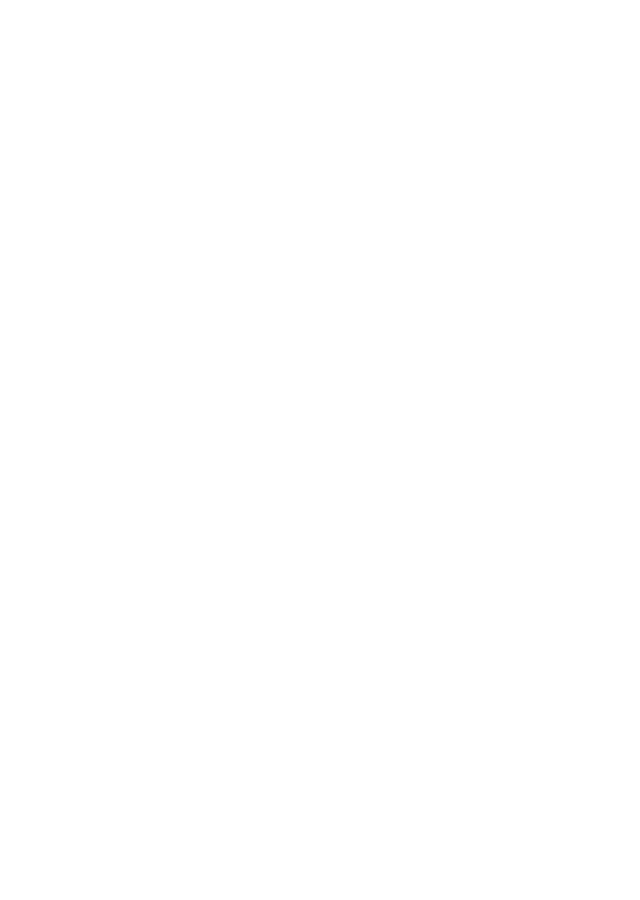
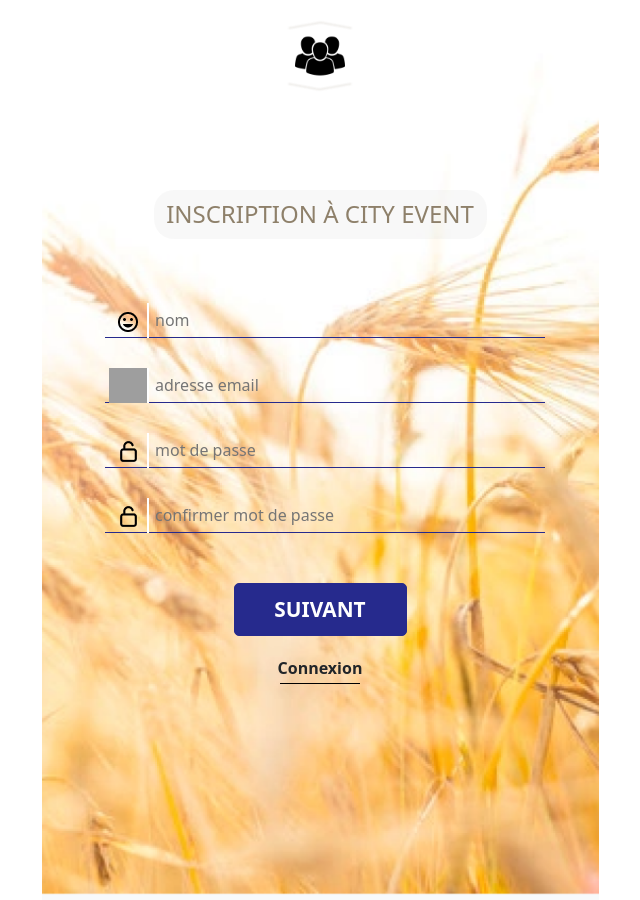
Before and after one commit to Webforce1210/CityEvent, an Angular app: page /login/register in a window 1280 px wide. Before the commit this address led to /. Shown: the whole page, without its empty margins (320-960 px from the left). Before the commit the page ends 800 px from the top, so only its background shows below. Built offline with nearby package versions, Linux system fonts and the light colour scheme; grey boxes are pictures that could not be loaded.

Commit message:
register --start

```diff
--- a/src/app/app-routing.module.ts
+++ b/src/app/app-routing.module.ts
@@ -48,7 +48,7 @@
     component: InscriptionActiviteComponent
   },
   {
-    path: "login",
+    path: "login/:mode",
     component: LoginSignupComponent
   },
   {
--- a/src/app/info-event/info-event.component.html
+++ b/src/app/info-event/info-event.component.html
@@ -66,7 +66,7 @@
                                 <img [src]="'/assets/avatars/'+ user.avatar" alt="avatar de {{user.pseudo}}"
                                     class="rounded-circle avatar">
                             </ng-template>
-                            <div class="flag" *ngIf=" user.events[0].role === 'Organisateur'">
+                            <div class="flag" *ngIf="user.events[0].role === 'Organisateur'">
                                 <svg xmlns="http://www.w3.org/2000/svg" width="25" height="25" fill="currentColor"
                                     class="bi bi-award" viewBox="0 0 16 16">
                                     <path
--- a/src/app/login-signup/login-signup.component.css
+++ b/src/app/login-signup/login-signup.component.css
@@ -134,7 +134,7 @@
     padding: 10px;
     text-align: center;
     width: 173px;
-    margin: 0 auto;
+    margin: 20px auto;
     font-size: 1.3rem;
     text-transform: uppercase;
     font-weight: bold;
--- a/src/app/login-signup/login-signup.component.html
+++ b/src/app/login-signup/login-signup.component.html
@@ -12,21 +12,43 @@
         </header>
         <form action="account.html" class="connexion__form" method="post">
             <p class="text-danger fw-bold text-center my-3" *ngIf="error">
-                Le mot de passe ou l'email est faux.
+                {{ (isRegistered === true) ? messages.register : messages.login }}
             </p>
+
+            <div class="name" *ngIf="isRegistered">
+                <input type="text" class="input__signup" name="name" id="name" placeholder="nom">
+            </div>
+
             <div class="email">
-                <input type="text" name="email" id="email" [formControl]="emailValue" class="input__signin"
-                    placeholder="adresse email">
+                <input type="text" name="email"
+                    [ngClass]="{'input__signup': isRegistered, 'input__signin': !isRegistered}" id="email"
+                    [formControl]="emailValue" placeholder="adresse email">
             </div>
+
             <div class="password">
-                <input type="password" class="input__signin" [formControl]="passwordValue" name="password" id="password"
-                    placeholder="mot de passe">
+                <input type="password" [ngClass]="{'input__signup': isRegistered, 'input__signin': !isRegistered}"
+                    [formControl]="passwordValue" name="password" id="password" placeholder="mot de passe">
             </div>
-            <p class="text-center connexion__info forgot">Mot de passe oublié ?</p>
-            <input type="submit" value="connexion" (click)="login()" class="connexion__submit">
-            <p class="text-center connexion__info fw-bold sign">
-                <a href="signup1.html">Inscription</a>
-            </p>
+
+            <div class="password" *ngIf="isRegistered">
+                <input type="confirm" class="input__signup" name="confirm" id="confirm"
+                    placeholder="confirmer mot de passe">
+            </div>
+
+            <div *ngIf="isRegistered" class="d-flex justify-content-center flex-column">
+                <input type="submit" value="suivant" class="connexion__submit">
+                <p class="text-center connexion__info fw-bold sign">
+                    <a routerLink="/login/connexion">Connexion</a>
+                </p>
+            </div>
+
+            <div *ngIf="!isRegistered" class="d-flex justify-content-center flex-column">
+                <p class="text-center connexion__info forgot">Mot de passe oublié ?</p>
+                <input type="submit" value="connexion" (click)="login()" class="connexion__submit">
+                <p class="text-center connexion__info fw-bold sign">
+                    <a routerLink="/login/register">Inscription</a>
+                </p>
+            </div>
         </form>
     </article>
 
--- a/src/app/login-signup/login-signup.component.ts
+++ b/src/app/login-signup/login-signup.component.ts
@@ -3,6 +3,7 @@
 import { FormControl } from '@angular/forms';
 import { Router, ActivatedRoute } from '@angular/router';
 import { User } from '../models/User.model';
+let uniqid = require('uniqid');
 
 @Component({
   selector: 'app-login-signup',
@@ -10,13 +11,31 @@
   styleUrls: ['./login-signup.component.css']
 })
 export class LoginSignupComponent implements OnInit {
+  selectedRegion: string[] = [];
+  selectedHobbies: string[] = [];
+  userHobbies: string[] = [];
+  userRegions: string[] = [];
+  isRegistered: boolean = false;
+
+  nameValue = new FormControl("");
   emailValue = new FormControl("");
   passwordValue = new FormControl("");
+  hobbiesValue = new FormControl("");
+  regionValue = new FormControl("");
+
   error: boolean = false;
+  messages = {
+    login: "Le mot de passe ou l'email est faux",
+    register: "Le formulaire est mal rempli"
+  };
 
   constructor(private userService: UserService, private router: Router, private route: ActivatedRoute) { }
 
   ngOnInit(): void {
+    let mode = this.route.snapshot.params['mode'];
+    if (mode === 'register') {
+      this.isRegistered = true;
+    }
   }
 
   login() {
@@ -30,8 +49,21 @@
     }
   }
 
+  selectChangeHandler(event: any) {
+    this.selectedRegion = event.target.value;
+    this.selectedHobbies = event.target.value;
+  }
+
   register(user: User) {
+    let userId = uniqid();
+
+    const newUser = new User(userId, this.nameValue.value, [], "");
+    newUser.email = this.emailValue.value;
+    newUser.password = this.passwordValue.value;
+    newUser.hobbies = this.selectedHobbies;
+    newUser.regions = this.selectedRegion;
     this.userService.appendUser(user);
+    this.router.navigate(["/profil/", user.id]);
   }
 
 }
--- a/src/app/models/User.model.ts
+++ b/src/app/models/User.model.ts
@@ -5,6 +5,7 @@
     region?: string;
     email?: string;
     password?: string;
+    regions: string[] = [];
 
     constructor(
         public id: string,
--- a/src/assets/data.json
+++ b/src/assets/data.json
@@ -215,5 +215,32 @@
             "eventId": "0001",
             "date": "2021-09-22T15:00:00"
         }
+    ],
+    "Region": [
+        {
+            "listRegions": [
+                "hautdefrance",
+                "iledefrance",
+                "limousin",
+                "auvergne"
+            ]
+        }
+    ],
+    "Hobbies": [
+        {
+            "listHobbies": [
+                "sport",
+                "cinema",
+                "litterature",
+                "art",
+                "football",
+                "sport",
+                "vélo",
+                "Tricot",
+                "cinema",
+                "promenade",
+                "natation"
+            ]
+        }
     ]
 }
```
